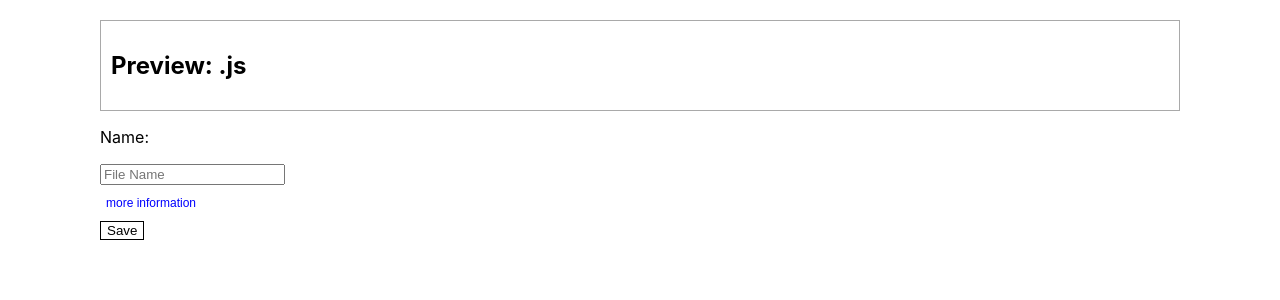
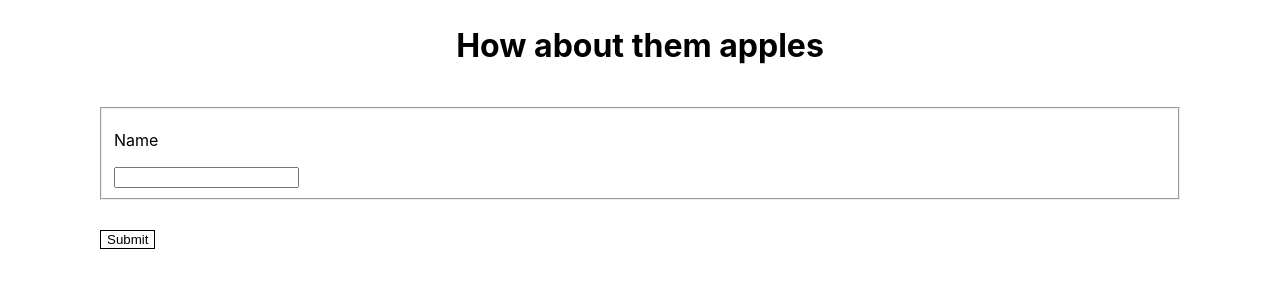
Before and after one commit to sotopro/Sm5_Sesion_1_2_RNative03, a React (Create React App) app: page / in a window 1280 px wide. Shown: the top 300 px of the page. Built offline with nearby package versions, Linux system fonts and the light colour scheme.

Commit message:
[feature] - apple form

```diff
--- a/src/App.jsx
+++ b/src/App.jsx
@@ -4,6 +4,7 @@ import { animals } from './shared/data/animals';
 import Card from './shared/components/card/index'
 import AnimalCard from './shared/components/animal-card';
 import FileNamer from './shared/components/filenamer';
+import AppleForm from './shared/components/appleform';
 
 const App = () => {
 
@@ -37,7 +38,8 @@ const App = () => {
           />
         ))}
       </div> */}
-      <FileNamer />
+      {/* <FileNamer /> */}
+      <AppleForm />
     </div>
   );
 }
--- /dev/null
+++ b/src/shared/components/appleform/index.css
@@ -0,0 +1,7 @@
+.wrapper {
+    padding: 5px 20px;
+}
+
+.wrapper fieldset {
+    margin: 20px 0;
+}
--- /dev/null
+++ b/src/shared/components/appleform/index.jsx
@@ -0,0 +1,25 @@
+import React from 'react';
+import './index.css';
+
+const AppleForm = () => {
+    const handleSubmit = (event) => {
+        event.preventDefault();
+        alert('You have submitted the form')
+    }
+    return (
+        <div className="wrapper">
+            <h1>How about them apples</h1>
+            <form onSubmit={handleSubmit}>
+                <fieldset>
+                    <label>
+                        <p>Name</p>
+                        <input name="name"/>
+                    </label>
+                </fieldset>
+                <button type="submit">Submit</button>
+            </form>
+        </div>
+    )
+}
+
+export default AppleForm;
```
